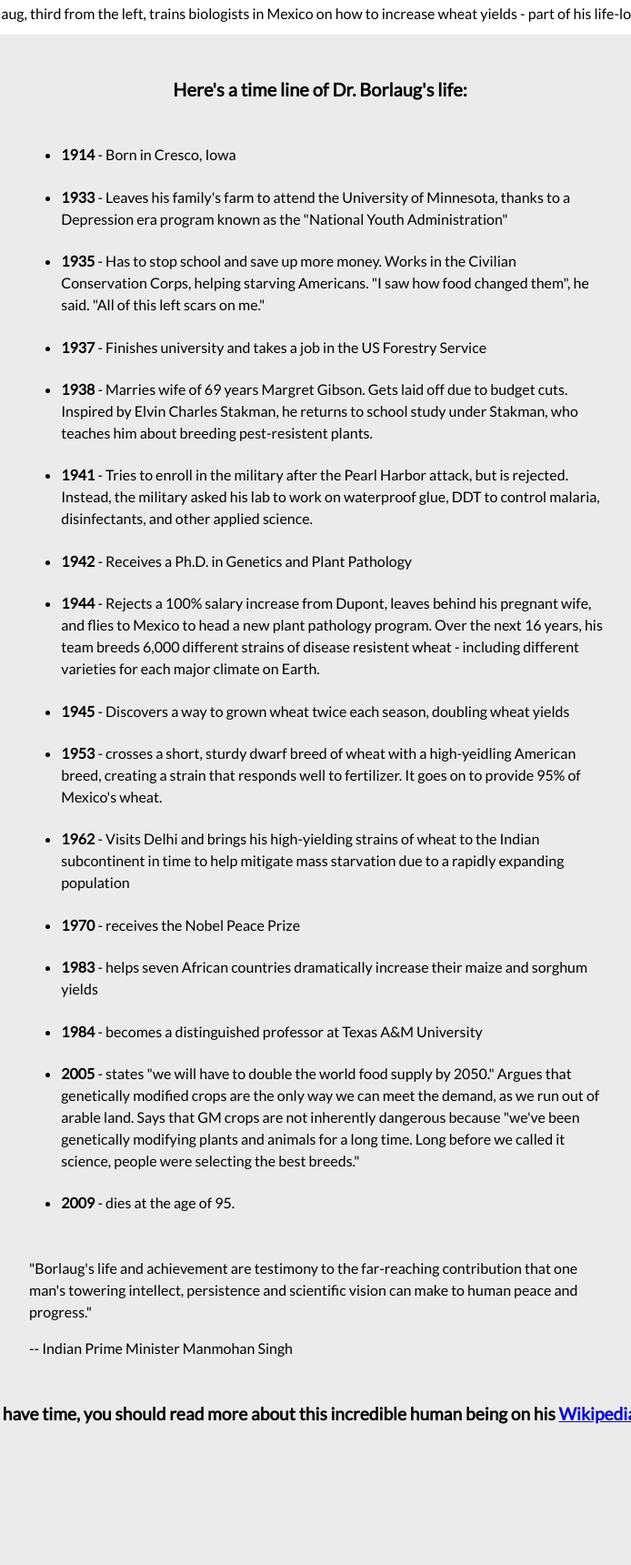
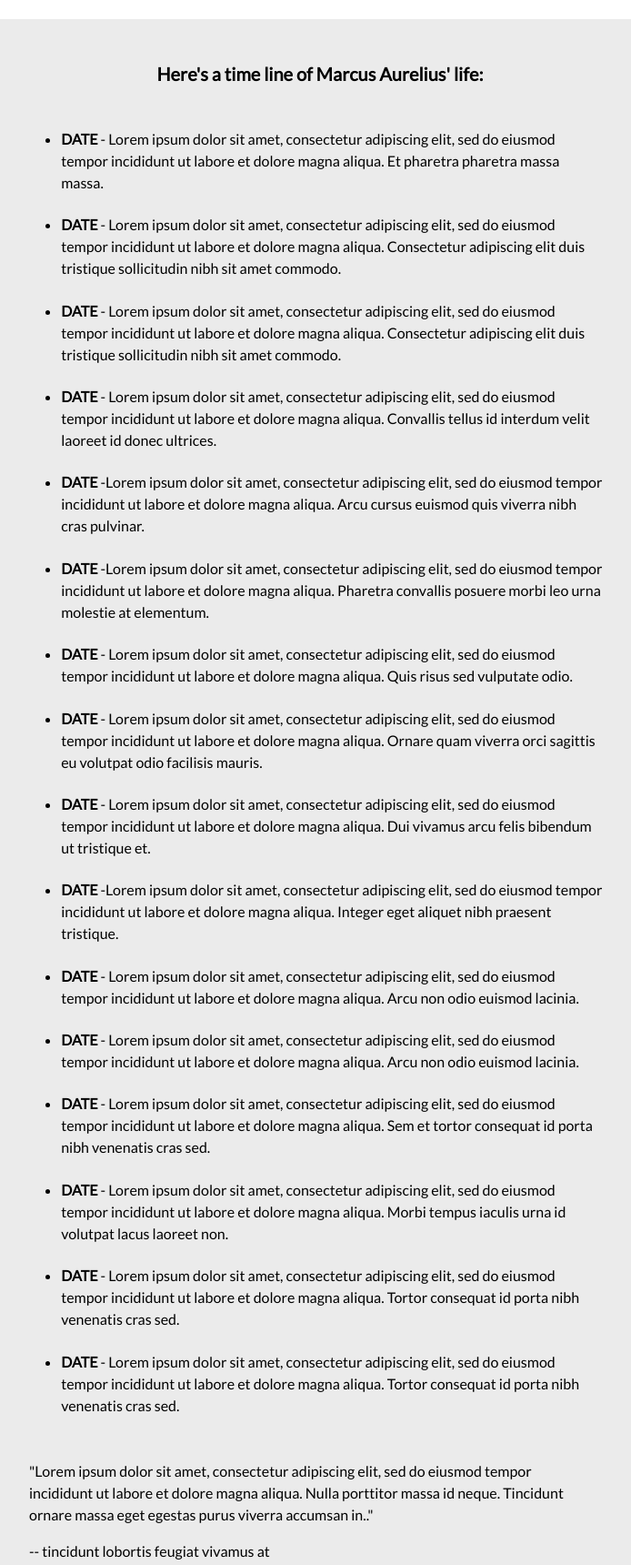
Before and after one commit to luistapiaco/tribute-page, a plain HTML site: page index.html in a window 1280 px wide. Shown: the part 767-2487 px from the top of the page at 91% size, without its empty margins (288-982 px from the left). Before the commit the page ends 2365 px from the top, so only its background shows below. Drawn offline with Linux system fonts and the light colour scheme.

Commit message:
Change content to Marcus Aurelius & placeholder text

```diff
--- a/css/style.css
+++ b/css/style.css
@@ -54,7 +54,13 @@
 
 @media (min-width: 1125px) {
   #img-div {
-    padding: 0 140px;
+    padding: 1em 100px;
+  }
+}
+
+@media (min-width: 900px) {
+  img {
+    max-width: 800px;
   }
 }
 
--- a/index.html
+++ b/index.html
@@ -17,113 +17,132 @@
   </head>
   <body id="main">
     <header>
-      <h1 id="title">Dr. Norman Borlaug</h1>
-      <p>The man who saved a billion lives</p>
+      <h1 id="title">Marcus Aurelius</h1>
+      <p>The last good emperor of Rome</p>
     </header>
     <main>
       <div id="img-div">
         <img
           id="image"
-          src="img/tribute-page-main-image.jpg"
+          src="img/marcus-aurelius.jpg"
           alt="Dr. Norman Borlaug training biologists in Mexico on how to increase wheat yields"
         />
         <p id="img-caption">
-          Dr. Norman Borlaug, third from the left, trains biologists in Mexico
-          on how to increase wheat yields - part of his life-long war on hunger.
+          Lorem ipsum dolor sit amet, consectetur adipiscing elit, sed do
+          eiusmod tempor incididunt ut labore et dolore magna aliqua.
         </p>
       </div>
       <article id="tribute-info">
-        <h2>Here's a time line of Dr. Borlaug's life:</h2>
+        <h2>Here's a time line of Marcus Aurelius' life:</h2>
         <div class="content">
           <ul>
-            <li><strong>1914</strong> - Born in Cresco, Iowa</li>
             <li>
-              <strong>1933</strong> - Leaves his family's farm to attend the
-              University of Minnesota, thanks to a Depression era program known
-              as the "National Youth Administration"
+              <strong>DATE</strong> - Lorem ipsum dolor sit amet, consectetur
+              adipiscing elit, sed do eiusmod tempor incididunt ut labore et
+              dolore magna aliqua. Et pharetra pharetra massa massa.
             </li>
             <li>
-              <strong>1935</strong> - Has to stop school and save up more money.
-              Works in the Civilian Conservation Corps, helping starving
-              Americans. "I saw how food changed them", he said. "All of this
-              left scars on me."
+              <strong>DATE</strong> - Lorem ipsum dolor sit amet, consectetur
+              adipiscing elit, sed do eiusmod tempor incididunt ut labore et
+              dolore magna aliqua. Consectetur adipiscing elit duis tristique
+              sollicitudin nibh sit amet commodo.
             </li>
             <li>
-              <strong>1937</strong> - Finishes university and takes a job in the
-              US Forestry Service
+              <strong>DATE</strong> - Lorem ipsum dolor sit amet, consectetur
+              adipiscing elit, sed do eiusmod tempor incididunt ut labore et
+              dolore magna aliqua. Consectetur adipiscing elit duis tristique
+              sollicitudin nibh sit amet commodo.
             </li>
             <li>
-              <strong>1938</strong> - Marries wife of 69 years Margret Gibson.
-              Gets laid off due to budget cuts. Inspired by Elvin Charles
-              Stakman, he returns to school study under Stakman, who teaches him
-              about breeding pest-resistent plants.
+              <strong>DATE</strong> - Lorem ipsum dolor sit amet, consectetur
+              adipiscing elit, sed do eiusmod tempor incididunt ut labore et
+              dolore magna aliqua. Convallis tellus id interdum velit laoreet id
+              donec ultrices.
             </li>
             <li>
-              <strong>1941</strong> - Tries to enroll in the military after the
-              Pearl Harbor attack, but is rejected. Instead, the military asked
-              his lab to work on waterproof glue, DDT to control malaria,
-              disinfectants, and other applied science.
+              <strong>DATE</strong> -Lorem ipsum dolor sit amet, consectetur
+              adipiscing elit, sed do eiusmod tempor incididunt ut labore et
+              dolore magna aliqua. Arcu cursus euismod quis viverra nibh cras
+              pulvinar.
             </li>
             <li>
-              <strong>1942</strong> - Receives a Ph.D. in Genetics and Plant
-              Pathology
+              <strong>DATE</strong> -Lorem ipsum dolor sit amet, consectetur
+              adipiscing elit, sed do eiusmod tempor incididunt ut labore et
+              dolore magna aliqua. Pharetra convallis posuere morbi leo urna
+              molestie at elementum.
             </li>
             <li>
-              <strong>1944</strong> - Rejects a 100% salary increase from
-              Dupont, leaves behind his pregnant wife, and flies to Mexico to
-              head a new plant pathology program. Over the next 16 years, his
-              team breeds 6,000 different strains of disease resistent wheat -
-              including different varieties for each major climate on Earth.
+              <strong>DATE</strong> - Lorem ipsum dolor sit amet, consectetur
+              adipiscing elit, sed do eiusmod tempor incididunt ut labore et
+              dolore magna aliqua. Quis risus sed vulputate odio.
             </li>
             <li>
-              <strong>1945</strong> - Discovers a way to grown wheat twice each
-              season, doubling wheat yields
+              <strong>DATE</strong> - Lorem ipsum dolor sit amet, consectetur
+              adipiscing elit, sed do eiusmod tempor incididunt ut labore et
+              dolore magna aliqua. Ornare quam viverra orci sagittis eu volutpat
+              odio facilisis mauris.
             </li>
             <li>
-              <strong>1953</strong> - crosses a short, sturdy dwarf breed of
-              wheat with a high-yeidling American breed, creating a strain that
-              responds well to fertilizer. It goes on to provide 95% of Mexico's
-              wheat.
+              <strong>DATE</strong> - Lorem ipsum dolor sit amet, consectetur
+              adipiscing elit, sed do eiusmod tempor incididunt ut labore et
+              dolore magna aliqua. Dui vivamus arcu felis bibendum ut tristique
+              et.
             </li>
             <li>
-              <strong>1962</strong> - Visits Delhi and brings his high-yielding
-              strains of wheat to the Indian subcontinent in time to help
-              mitigate mass starvation due to a rapidly expanding population
-            </li>
-            <li><strong>1970</strong> - receives the Nobel Peace Prize</li>
-            <li>
-              <strong>1983</strong> - helps seven African countries dramatically
-              increase their maize and sorghum yields
+              <strong>DATE</strong> -Lorem ipsum dolor sit amet, consectetur
+              adipiscing elit, sed do eiusmod tempor incididunt ut labore et
+              dolore magna aliqua. Integer eget aliquet nibh praesent tristique.
             </li>
             <li>
-              <strong>1984</strong> - becomes a distinguished professor at Texas
-              A&M University
+              <strong>DATE</strong> - Lorem ipsum dolor sit amet, consectetur
+              adipiscing elit, sed do eiusmod tempor incididunt ut labore et
+              dolore magna aliqua. Arcu non odio euismod lacinia.
             </li>
             <li>
-              <strong>2005</strong> - states "we will have to double the world
-              food supply by 2050." Argues that genetically modified crops are
-              the only way we can meet the demand, as we run out of arable land.
-              Says that GM crops are not inherently dangerous because "we've
-              been genetically modifying plants and animals for a long time.
-              Long before we called it science, people were selecting the best
-              breeds."
+              <strong>DATE</strong> - Lorem ipsum dolor sit amet, consectetur
+              adipiscing elit, sed do eiusmod tempor incididunt ut labore et
+              dolore magna aliqua. Arcu non odio euismod lacinia.
             </li>
-            <li><strong>2009</strong> - dies at the age of 95.</li>
+            <li>
+              <strong>DATE</strong> - Lorem ipsum dolor sit amet, consectetur
+              adipiscing elit, sed do eiusmod tempor incididunt ut labore et
+              dolore magna aliqua. Sem et tortor consequat id porta nibh
+              venenatis cras sed.
+            </li>
+            <li>
+              <strong>DATE</strong> - Lorem ipsum dolor sit amet, consectetur
+              adipiscing elit, sed do eiusmod tempor incididunt ut labore et
+              dolore magna aliqua. Morbi tempus iaculis urna id volutpat lacus
+              laoreet non.
+            </li>
+            <li>
+              <strong>DATE</strong> - Lorem ipsum dolor sit amet, consectetur
+              adipiscing elit, sed do eiusmod tempor incididunt ut labore et
+              dolore magna aliqua. Tortor consequat id porta nibh venenatis cras
+              sed.
+            </li>
+            <li>
+              <strong>DATE</strong> - Lorem ipsum dolor sit amet, consectetur
+              adipiscing elit, sed do eiusmod tempor incididunt ut labore et
+              dolore magna aliqua. Tortor consequat id porta nibh venenatis cras
+              sed.
+            </li>
           </ul>
         </div>
         <div class="quote">
           <p class="quote-content">
-            "Borlaug's life and achievement are testimony to the far-reaching
-            contribution that one man's towering intellect, persistence and
-            scientific vision can make to human peace and progress."
+            "Lorem ipsum dolor sit amet, consectetur adipiscing elit, sed do
+            eiusmod tempor incididunt ut labore et dolore magna aliqua. Nulla
+            porttitor massa id neque. Tincidunt ornare massa eget egestas purus
+            viverra accumsan in.."
           </p>
-          <p class="quote-author">-- Indian Prime Minister Manmohan Singh</p>
+          <p class="quote-author">-- tincidunt lobortis feugiat vivamus at</p>
         </div>
       </article>
       <p class="further-read">
         If you have time, you should read more about this incredible human being
         on his
-        <a href="https://en.wikipedia.org/wiki/Norman_Borlaug"
+        <a href="https://en.wikipedia.org/wiki/Marcus_Aurelius"
           >Wikipedia entry</a
         >.
       </p>
```
Also changed, not shown: img/marcus-aurelius.jpg (added).
